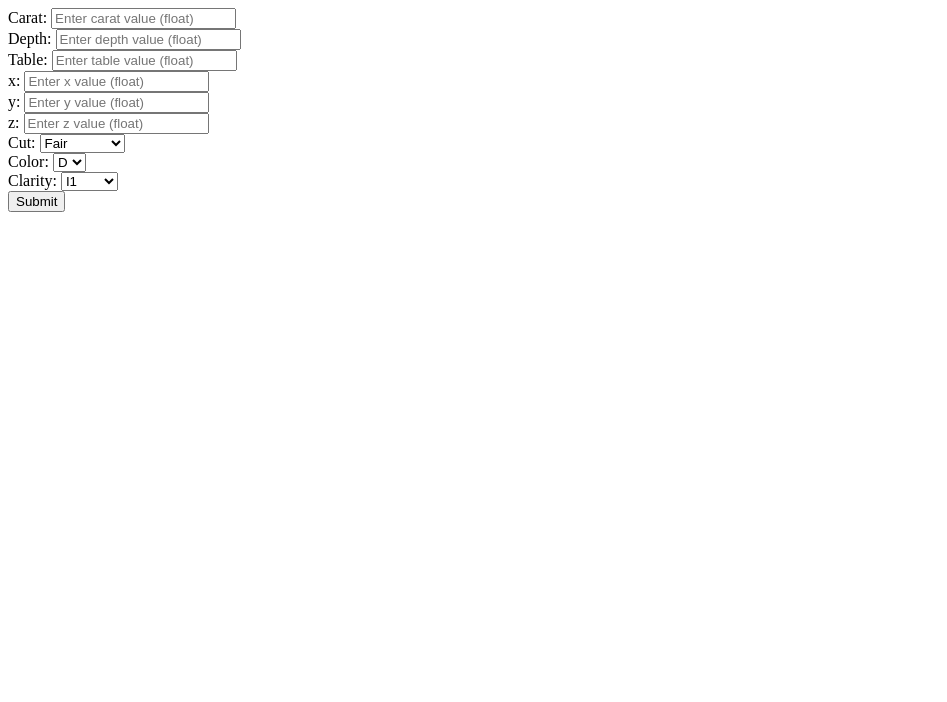
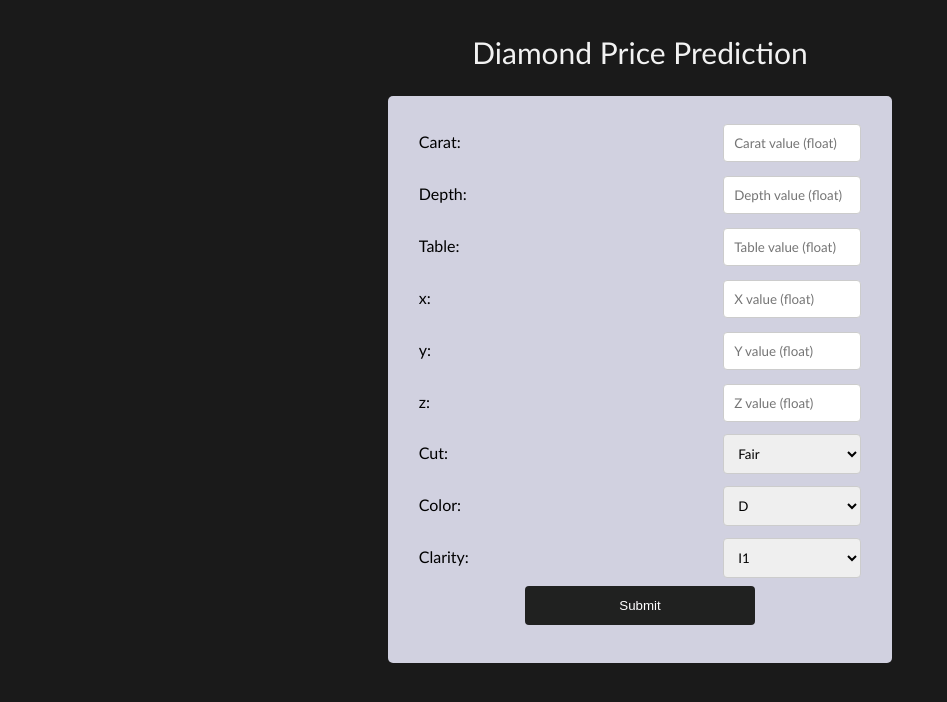
Before and after one commit to AdityaPapal/Diamond-Price-Prediction, a Flask app: page / in a window 1280 px wide. Shown: the top 702 px of the page, without its empty margins (0-947 px from the left). Run offline with Flask 3, Linux system fonts and the light colour scheme.

Commit message:
crearte front end

```diff
--- a/app.py
+++ b/app.py
@@ -35,3 +35,5 @@ def predict_datapoint():
 
 if __name__ == '__main__':
     application.run(debug=True)
+
+# http://127.0.0.1:5000
--- a/templates/index.html
+++ b/templates/index.html
@@ -1,34 +1,170 @@
 <html>
+<head>
+  <meta charset="UTF-8">
+  <title>Diamond Price Prediction</title>
+  <meta name="viewport" content="width=device-width, initial-scale=1">
+  <style>
+    body {background-color: #1a1a1a ;font-family: 'Lexend Deca', Helvetica, sans-serif;}* {box-sizing: border-box;}
+
+    input[type=text] {
+      width: 30%;
+      padding: 10px;
+      border: 1px solid #ccc;
+      border-radius: 4px;
+      box-sizing: border-box;
+      margin-top: 6px;
+      margin-bottom: 6px;
+      resize: vertical;
+      font-family: 'Trebuchet MS', sans-serif;
+  }
+  input[type=submit] {
+      background-color: #202120;
+      color: white;
+      padding: 12px 20px;
+      border: none;
+      border-radius: 4px;
+      cursor: pointer;
+      width: 230px;
+      margin-left: auto;
+      margin-right: auto;
+  }
+  input[type=submit]:hover {
+      background-color: hsl(123, 40%, 45%);
+      text-align: center;
+      margin-left: auto;
+      margin-right: auto;
+      font-family: 'Trebuchet MS', sans-serif;
+  }
+  .form_wrapper {
+      flex:1;
+      text-align: center;
+  }
+
+  .container {
+      width: 40%;
+      border-radius: 5px;
+      background-color: #d1d1e0;
+      padding: 20px;
+      display: flex;
+      text-align: center;
+      margin-top: auto;
+      margin-bottom: auto;
+      margin-left: auto;
+      margin-right: auto;
+  }
+  label {
+      display: inline-block;
+      width: 300px;
+      text-align: left;
+      font-family: 'Trebuchet MS', sans-serif, Helvetica, sans-serif;
+  }
+  div{
+
+      margin-top: 2px;
+      margin-bottom: 2px;
+      margin-left: 2px;
+      margin-right: 2px;
+  }
+  .select{
+      width: 30%;
+      padding: 10px;
+      border: 1px solid #ccc;
+      border-radius: 4px;
+      box-sizing: border-box;
+      margin-top: 6px;
+      margin-bottom: 1px;
+      resize: vertical;
+      margin-left: auto;
+      margin-right: auto;
+      font-family: 'Trebuchet MS', sans-serif;
+  }
+
+  h1 {
+      margin-top: 20px;
+      margin-bottom: 1px;
+      color: #f2f2f2;
+      font-size: 30px;
+      text-align: center;
+      font-weight: normal;
+      font-family: 'Trebuchet MS', sans-serif;
+      margin-top: 3px;
+      margin-bottom: 3px;
+      line-height: 10px;
+  }
+  h2 {
+      margin-top: 40px;
+      margin-bottom: 4px;
+      color: #343434;
+      font-size: 20px;
+      text-align: bottom;
+      font-weight: small;
+      font-family: 'Trebuchet MS', sans-serif;
+      margin-top: 10px;
+      margin-bottom: 6px;
+      line-height: 10px;
+      text-align: center;
+  }
+
+
+#cut ,#color,#clarity{
+      width: 30%;
+      padding: 10px;
+      border: 1px solid #ccc;
+      border-radius: 4px;
+      box-sizing: border-box;
+      margin-top: 4px;
+      margin-bottom: 6px;
+      resize: vertical;
+      margin-left: auto;
+      margin-right: auto;
+      font-family: 'Trebuchet MS', sans-serif;
+}
+
+  </style>
+
+</head>
+
 <body>
+
+  <div class="login">
+    <br><br>
+    <h1>Diamond Price Prediction</h1>
+    <br><br>
+
+
+
+  <div class="container">
+
   <form action="{{url_for('predict_datapoint')}}" method="POST">
+
       <div class="form-group">
             <label for="carat">Carat:</label>
-        <input type="text" id="carat" name="carat" placeholder="Enter carat value (float)">
+            <input type="text" id="carat" name="carat" placeholder="Carat value (float)">
         </div>
 
         <div class="form-group">
             <label for="depth">Depth:</label>
-        <input type="text" id="depth" name="depth" placeholder="Enter depth value (float)">
+            <input type="text" id="depth" name="depth" placeholder="Depth value (float)">
         </div>
 
         <div class="form-group">
             <label for="table">Table:</label>
-        <input type="text" id="table" name="table" placeholder="Enter table value (float)">
+            <input type="text" id="table" name="table" placeholder="Table value (float)">
         </div>
 
         <div class="form-group">
             <label for="x">x:</label>
-        <input type="text" id="x" name="x" placeholder="Enter x value (float)">
+            <input type="text" id="x" name="x" placeholder="X value (float)">
         </div>
 
         <div class="form-group">
             <label for="y">y:</label>
-        <input type="text" id="y" name="y" placeholder="Enter y value (float)">
+            <input type="text" id="y" name="y" placeholder="Y value (float)">
         </div>
 
         <div class="form-group">
             <label for="z">z:</label>
-        <input type="text" id="z" name="z" placeholder="Enter z value (float)">
+            <input type="text" id="z" name="z" placeholder="Z value (float)">
         </div>
 
           <div class="form-group">
@@ -69,8 +205,14 @@
           </select>
         </div>
 
-<div style="clear:both;"></div>
-  <input type="submit" value="Submit">
+        <div class="btn btn-primary btn-block btn-large">
+          <input type="submit" value="Submit" />
+        </div>
+
+
       </form>
+</div>
+</div>
 </body>
+
 </html>
```
Also changed, not shown: templates/result.html (+89 -1 lines), 4 other files. Lines whose indentation alone changed are shown as unchanged.
